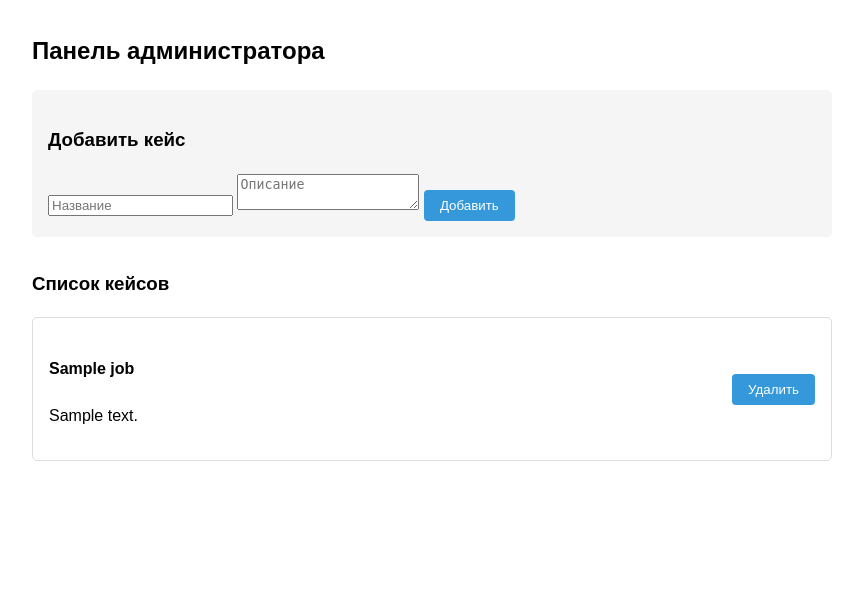
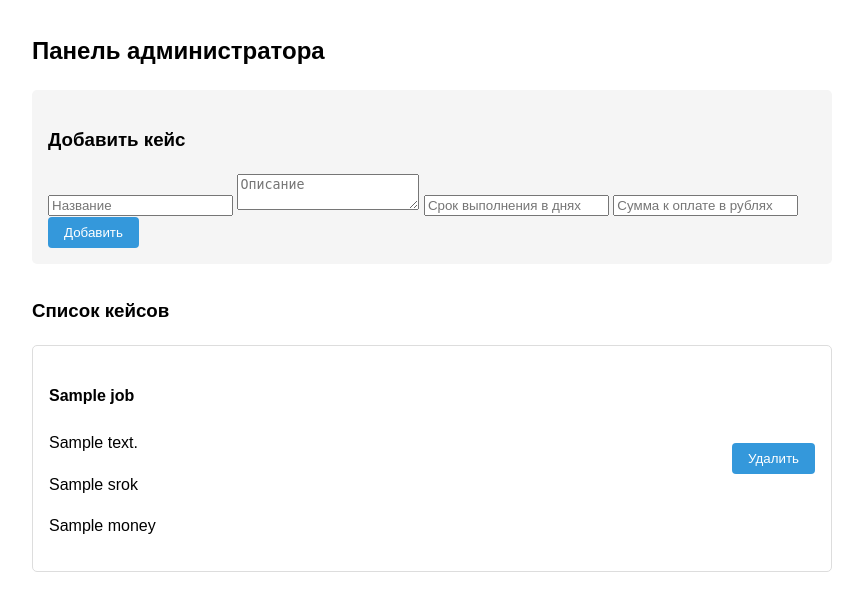
Before and after one commit to BinaryBard7279/Summer_project, a FastAPI app: template freelance_platform_v2/templates/admin/dashboard.html in a window 1280 px wide. Shown: the part 126-737 px from the top of the page, without its empty margins (208-1071 px from the left). Run offline with FastAPI, Linux system fonts and the light colour scheme; the template is opened without the code that fills it: most values are stand-ins (such as "Sample title", 1, 10 or a date in 2020); parts of the project's set-up code (start-up, migrations or seed data) failed here and were passed over.

Commit message:
доработал кейсы

```diff
--- a/freelance_platform_v2/models/models.py
+++ b/freelance_platform_v2/models/models.py
@@ -22,6 +22,8 @@ class Job(Base): # модель таблицы Job в БД
     id = Column(Integer, primary_key=True, index=True) # id
     title = Column(String, nullable=False) # название вакансии
     description = Column(String, nullable=False) # описание вакансии
+    srok = Column(String, nullable=False)
+    money = Column(String, nullable=False)
 
     responses = relationship("Response", back_populates="job")
 
--- a/freelance_platform_v2/models/schemas.py
+++ b/freelance_platform_v2/models/schemas.py
@@ -21,6 +21,8 @@ class UserOut(UserBase):
 class JobCreate(BaseModel):
     title: str
     description: str
+    srok: str
+    money: str
 
 class JobOut(JobCreate):
     id: int
--- a/freelance_platform_v2/routes/admin.py
+++ b/freelance_platform_v2/routes/admin.py
@@ -35,12 +35,14 @@ async def add_job(
     request: Request,
     title: str = Form(...),
     description: str = Form(...),
+    srok: str = Form(...),
+    money: str = Form(...),
     db: Session = Depends(get_db)
 ):
     if not request.cookies.get("is_admin"):
         raise HTTPException(status_code=403)
 
-    if not title or not description:
+    if not title or not description or not srok or not money:
         jobs = db.query(Job).all()
         return templates.TemplateResponse("admin/dashboard.html", {
             "request": request,
@@ -48,7 +50,7 @@ async def add_job(
             "error": "Все поля обязательны для заполнения"
         })
 
-    db_job = Job(title=title, description=description)
+    db_job = Job(title=title, description=description, srok=srok, money=money)
     db.add(db_job)
     db.commit()
     return RedirectResponse(url="/admin/dashboard", status_code=303)
--- a/freelance_platform_v2/templates/admin/dashboard.html
+++ b/freelance_platform_v2/templates/admin/dashboard.html
@@ -9,6 +9,8 @@
         <form method="post" action="/admin/jobs/add">
             <input type="text" name="title" placeholder="Название" required>
             <textarea name="description" placeholder="Описание" required></textarea>
+            <input type="text" name="srok" placeholder="Срок выполнения в днях" required>
+            <input type="text" name="money" placeholder="Сумма к оплате в рублях" required>
             <button type="submit">Добавить</button>
         </form>
     </div>
@@ -20,6 +22,8 @@
             <div>
                 <h4>{{ job.title }}</h4>
                 <p>{{ job.description }}</p>
+                <p>{{ job.srok }}</p>
+                <p>{{ job.money }}</p>
             </div>
             <form method="post" action="/admin/jobs/delete/{{ job.id }}">
                 <button type="submit">Удалить</button>
--- a/freelance_platform_v2/templates/index.html
+++ b/freelance_platform_v2/templates/index.html
@@ -8,6 +8,8 @@
     <div class="job-card">
         <h3>{{ job.title }}</h3>
         <p>{{ job.description }}</p>
+        <p>{{ job.srok }}</p>
+        <p>{{ job.money }}</p>
         {% if request.cookies.get('user_id') %}
         <form action="/jobs/respond/{{ job.id }}" method="post">
             <button type="submit">Откликнуться</button>
```
Also changed, not shown: freelance_platform_v2/test.db.
